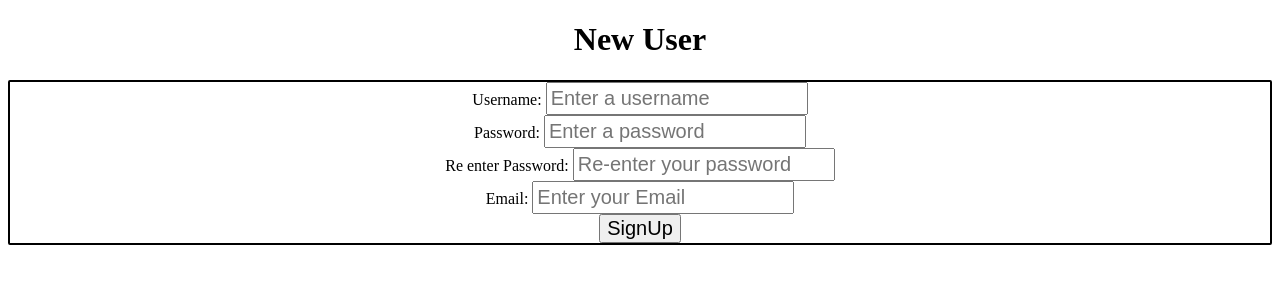
After one commit to DePaul-CSC-394-401/mini-project-team-1, a Django app: page /signup in a window 1280 px wide. The commit adds this page. Shown: the top 300 px of the page. Run offline with Django 5.2, Linux system fonts and the light colour scheme.

Commit message:
Login_and_registeration

```diff
--- a/static/css/main.css
+++ b/static/css/main.css
@@ -0,0 +1,34 @@
+h1 {
+    text-align: center;
+}
+
+form{
+    text-align: center;
+    size: 30px;
+
+}
+label{
+    text-align: center;
+    size: 20px;
+}
+
+.box{
+    border: 2px,solid;
+    border-radius: 2px;
+    box-sizing: border-box;
+
+    text-align: center;
+}
+
+
+input[type="email"], input[type="password"], input[id="username"], textarea {
+    font-size: 20px;
+    padding: 3px;
+    width: 20%;
+}
+
+
+button{
+size: 20px;
+font-size: 20px;
+}
--- a/templates/index.html
+++ b/templates/index.html
@@ -4,4 +4,6 @@
 <div class="header">
     <h2>!!TODO APP!!</h2>
 </div>
+<a href='userlogin'> Login</a>
+
 {% endblock %}
--- /dev/null
+++ b/templates/signup.html
@@ -0,0 +1,33 @@
+
+<!DOCTYPE html>
+<html lang="en">
+<head>
+    <meta charset="UTF-8">
+    <meta name="viewport" content="width=device-width, initial-scale=1.0">
+    <title>signup</title>
+    <link rel="stylesheet" href="static\css/main.css">
+</head>
+<body>
+    <h1>New User</h1>
+<div class='box'>
+    <form action='/signup' method='post'>
+        {% csrf_token %}
+
+        <label for=''>Username: </label>
+        <input type='text' id='username' name='username' placeholder="Enter a username" required>
+            <br>
+        <label for=''>Password: </label>
+        <input type='password' id='password' name='password' placeholder="Enter a password" required>
+            <br>
+            <label for=''>Re enter Password: </label>
+            <input type='password' id='passwordcont' name='passwordcont' placeholder="Re-enter your password" required>
+                <br>
+        <label for=''>Email: </label>
+        <input type='email' id='enaim' name='email' placeholder="Enter your Email" required>
+        <br>
+        <button type'submit'>SignUp</button>
+    </form>
+</div>
+
+</body>
+</html>
--- a/todo_app/urls.py
+++ b/todo_app/urls.py
@@ -1,6 +1,10 @@
-from django.urls import path
+from django.urls import path, include
 from . import views
+from django.contrib import admin
 
 urlpatterns = [
     path('', views.index, name='index'),
+    path('signup', views.signup, name='signup'),
+    path('userlogin', views.userlogin, name='userlogin'),
+    path('logout', views.logout, name='logout'),
 ]
--- a/todo_app/views.py
+++ b/todo_app/views.py
@@ -1,4 +1,40 @@
-from django.shortcuts import render
+from django.shortcuts import render, redirect
+from django.contrib.auth.models import User
+from django.contrib.auth import authenticate, login
 
 def index(request):
     return render(request, 'index.html')
+
+
+def signup(request):
+
+    if request.method == "POST":
+        username = request.POST.get('username')
+        password= request.POST.get('password')
+        passowrdcont= request.POST.get('passwordcont')
+        email= request.POST.get('email')
+
+        myuser = User.objects.create(username, password, email)
+        myuser.save()
+        return redirect('signin')
+    return render(request, 'signup.html')
+
+def userlogin(request):
+    return render(request, 'userlogin.html')
+
+def signin(request):
+    if request.method =='POST':
+        username = request.POST['username']
+        password = request.POST['password']
+        user = authenticate(username=username, password=password)
+
+        if user is not None:
+            login(request, user)
+            return render(request, 'signin.html')
+        else:
+            return redirect('index')
+
+    return render(request, 'userlogin.html')
+
+def logout(request):
+    pass
```
Also changed, not shown: templates/userlogin.html (added, +27 -0 lines).
